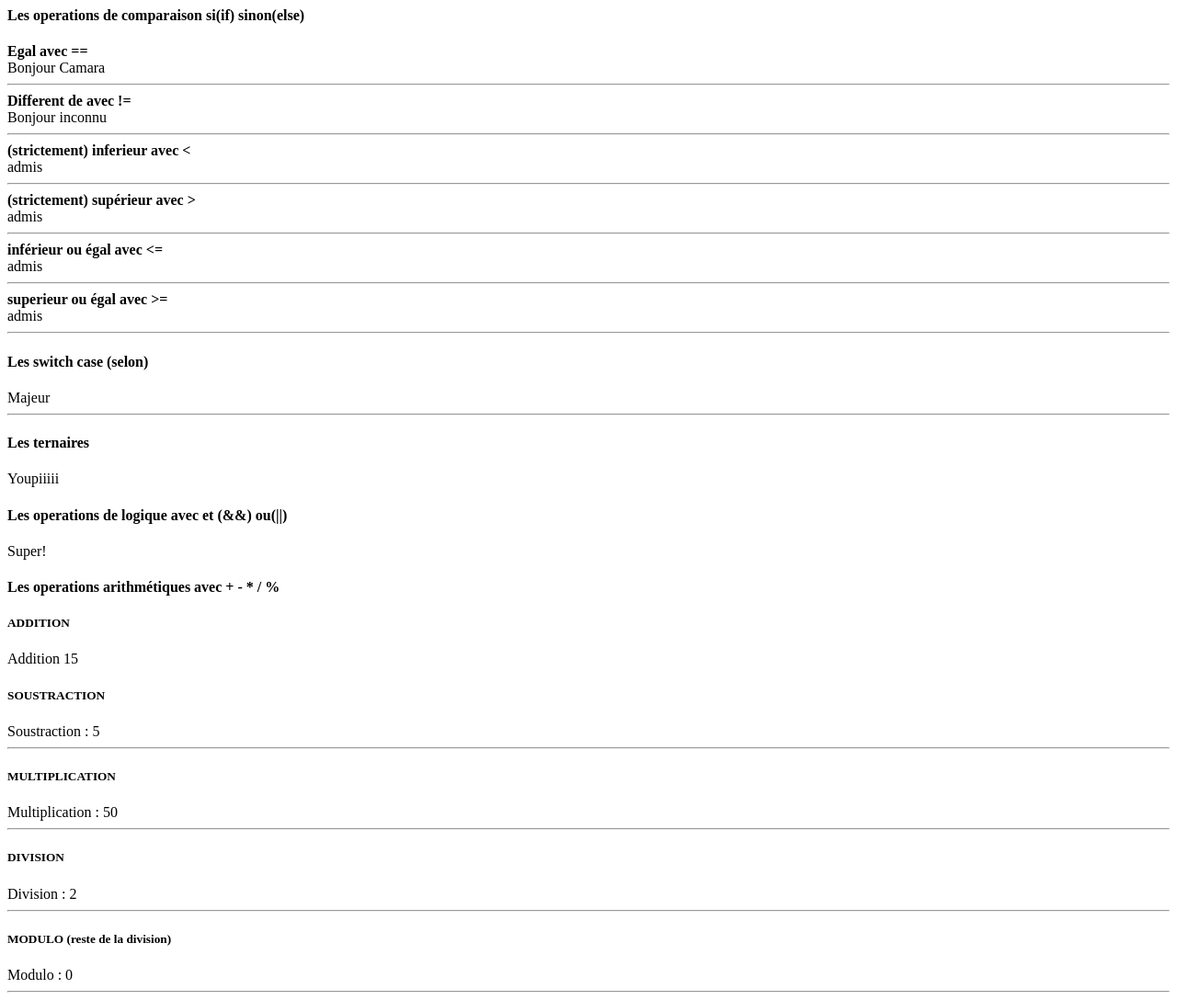
After one commit to mouskito/vernon, a PHP site: page /conditions.php in a window 1280 px wide. The commit adds this page. Shown: the whole page at 92% size. Run offline with PHP 8.4, Linux system fonts and the light colour scheme.

Commit message:
les conditions et boucles

```diff
--- /dev/null
+++ b/conditions.php
@@ -0,0 +1,126 @@
+<?php
+    /**
+     * LES CONDITIONS
+     */
+echo "<h4>Les operations de comparaison si(if) sinon(else) </h4>";
+// LES IF - ELSE
+//EGAL
+$nom = "Camara";
+echo "<b>Egal avec == </b> <br>";
+    if ($nom == "Camara") {
+        echo "Bonjour ".$nom;
+    }else{
+        echo "Bonjour inconnu";
+    }
+    echo '<hr>';
+
+    echo "<b>Different de  avec != </b> <br>";
+    if ($nom != "Camara") {
+        echo "Bonjour ".$nom;
+    }else{
+        echo "Bonjour inconnu";
+    }
+    echo '<hr>';
+
+echo "<b> (strictement) inferieur avec < </b> <br>";
+    $moyenne = 10;
+    if ($moyenne < 10) {
+        echo "echec";
+    } else {
+        echo "admis";
+    }
+    echo '<hr>';
+
+echo "<b> (strictement) supérieur avec > </b> <br>";
+    $moyenne = 10;
+    if ($moyenne < 10) {
+        echo "echec";
+    } else {
+        echo "admis";
+    }
+    echo '<hr>';
+
+echo "<b> inférieur ou égal avec <= </b> <br>";
+    $moyenne = 10;
+    if ($moyenne <= 10) {
+        echo "admis";
+    } else {
+        echo "echec";
+    }
+    echo '<hr>';
+
+echo "<b> superieur ou égal avec >= </b> <br>";
+    $moyenne = 10;
+    if ($moyenne >= 10) {
+        echo "admis";
+    } else {
+        echo "echec";
+    }
+    echo '<hr>';
+
+
+    //SWITCH CASE
+    echo "<h4>Les switch case (selon) </h4>";
+    $age = 18;
+
+    switch ($age) {
+        case 17:
+            echo 'Mineur';
+            break;
+
+            case 18:
+                echo 'Majeur';
+            break;
+
+        case 50:
+            echo 'Senior';
+            break;
+
+            default:
+            echo 'mort';
+            break;
+        }
+        echo '<hr>';
+
+        //LES TERNAIRES
+        echo "<h4>Les ternaires  </h4>";
+        echo $age > 17 ? "Youpiiiii":"OUPS";
+     /**
+      * equivalent
+      */
+    // if ($age>17) {
+    //     echo "Youpiiiii";
+    // } else {
+    //     echo "OUPS";
+    // }
+
+    echo "<h4>Les operations de logique avec et (&&) ou(||) </h4>";
+    if ($nom == "Camara" && $age == 15) {
+        echo " Super!";
+    }
+
+    if ($nom == "Camara" || $age == 15) {
+        echo " Super!";
+    }
+
+    echo "<h4>Les operations arithmétiques avec + - * / % </h4>";
+    echo "<h5> ADDITION </h5>";
+    echo " Addition ". 10+5;
+
+    echo "<h5> SOUSTRACTION </h5> ";
+    echo " Soustraction : ". 10 - 5;
+    echo "<hr>";
+
+    echo "<h5> MULTIPLICATION </h5> ";
+    echo " Multiplication : ". 10 * 5;
+    echo "<hr>";
+
+    echo "<h5> DIVISION </h5> ";
+    echo " Division : ". 10 / 5;
+    echo "<hr>";
+
+    echo "<h5> MODULO (reste de la division) </h5> ";
+    echo " Modulo : ". 10 % 5;
+    echo "<hr>";
+
+?>
```
Also changed, not shown: boucles.php (added, +36 -0 lines), index.php (line endings or trailing spaces).
